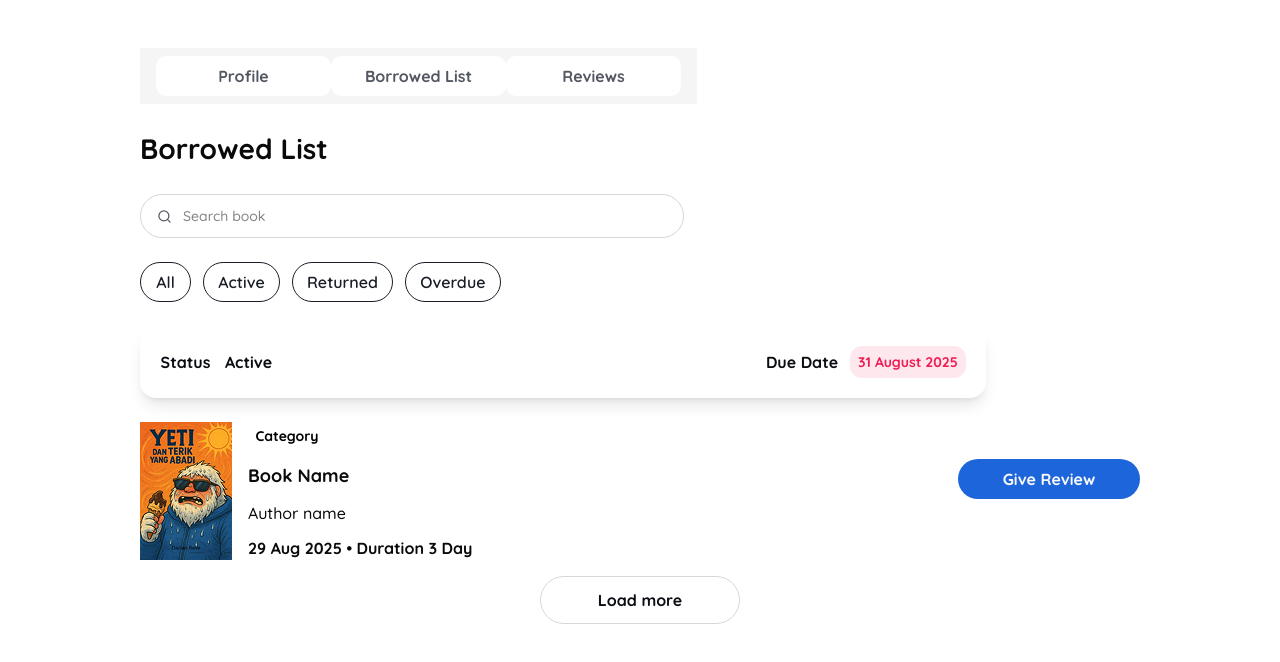
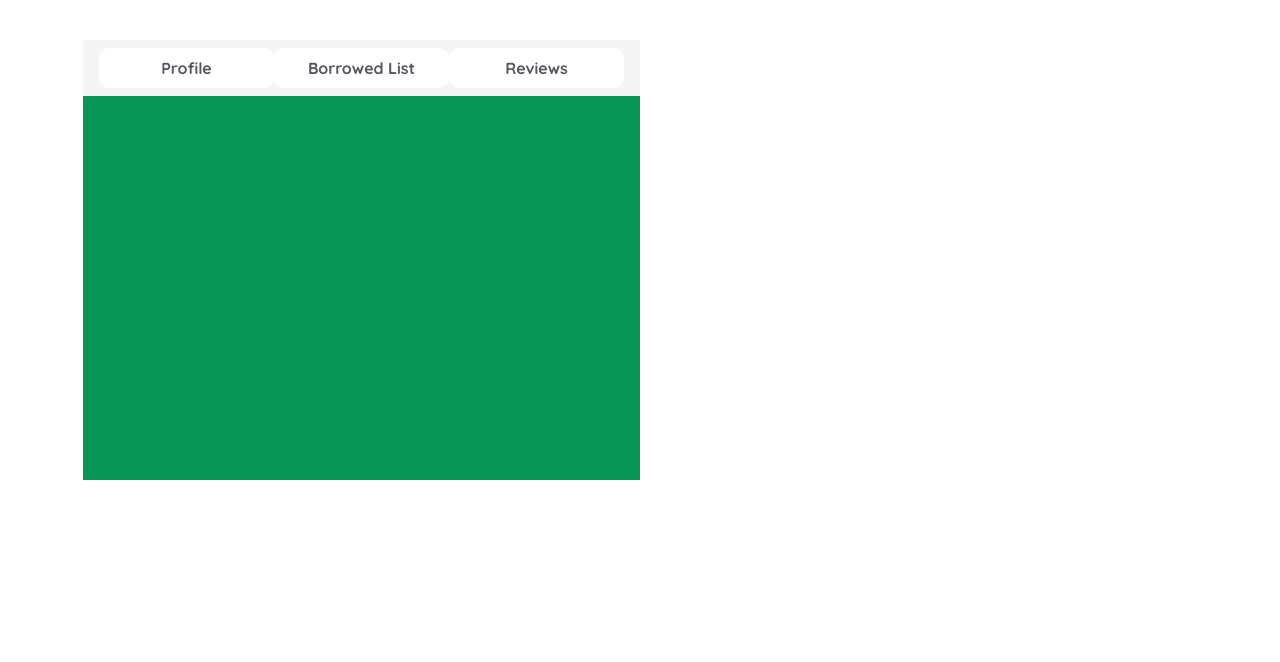
Before and after one commit to herfando/library-web-mvp, a React (Vite) app: page / in a window 1280 px wide. Shown: the top 662 px of the page. Built offline with nearby package versions, Linux system fonts and the light colour scheme.

Commit message:
create profil

```diff
--- a/src/App.tsx
+++ b/src/App.tsx
@@ -8,7 +8,8 @@ import './index.css';
 // import Cart from './components/container/Cart';
 // import Footer from './components/container/Footer';
 // import Success from './components/container/Succsess';
-import BorrowedList from './components/container/BorrowedList';
+// import BorrowedList from './components/container/BorrowedList';
+import Profile from './components/container/Profile';
 // import Checkout from './components/container/Checkout';
 
 function App() {
@@ -23,7 +24,8 @@ function App() {
       {/* <Cart /> */}
       {/* <Checkout /> */}
       {/* <Success /> */}
-      <BorrowedList />
+      {/* <BorrowedList /> */}
+      <Profile />
       {/* <Footer /> */}
     </>
   );
--- /dev/null
+++ b/src/components/container/Profile.tsx
@@ -0,0 +1,25 @@
+import { Button } from '../ui/button';
+
+export default function Profile() {
+  return (
+    <section className='bg-accent-green absolute mt-16 w-full md:right-1/2 md:mt-40 md:h-440 md:w-557'>
+      {/* start navigasi 1 */}
+      <div className='flex h-56 items-center justify-center bg-[#F5F5F5] md:w-557'>
+        <Button className='hover: md:text-md h-40 w-[109.67px] cursor-pointer bg-[#FFFFFF] text-sm font-bold text-neutral-700 hover:bg-white hover:text-black md:w-175'>
+          Profile
+        </Button>
+        <Button className='hover: md:text-md h-40 w-[109.67px] cursor-pointer bg-[#FFFFFF] text-sm font-bold text-neutral-700 hover:bg-white hover:text-black md:w-175'>
+          Borrowed List
+        </Button>
+        <Button className='hover: md:text-md h-40 w-[109.67px] cursor-pointer bg-[#FFFFFF] text-sm font-bold text-neutral-700 hover:bg-white hover:text-black md:w-175'>
+          Reviews
+        </Button>
+      </div>
+      {/* end navigasi 1*/}
+
+      {/* start profile */}
+
+      {/* end profile */}
+    </section>
+  );
+}
```
